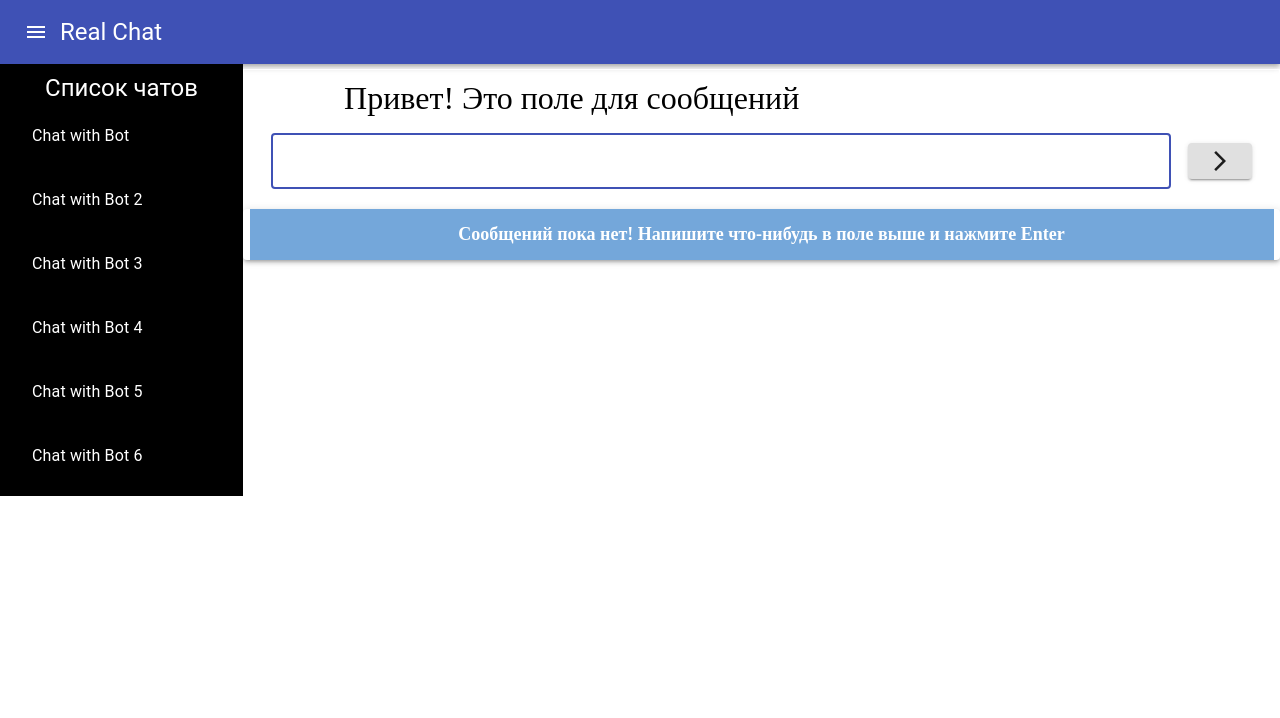
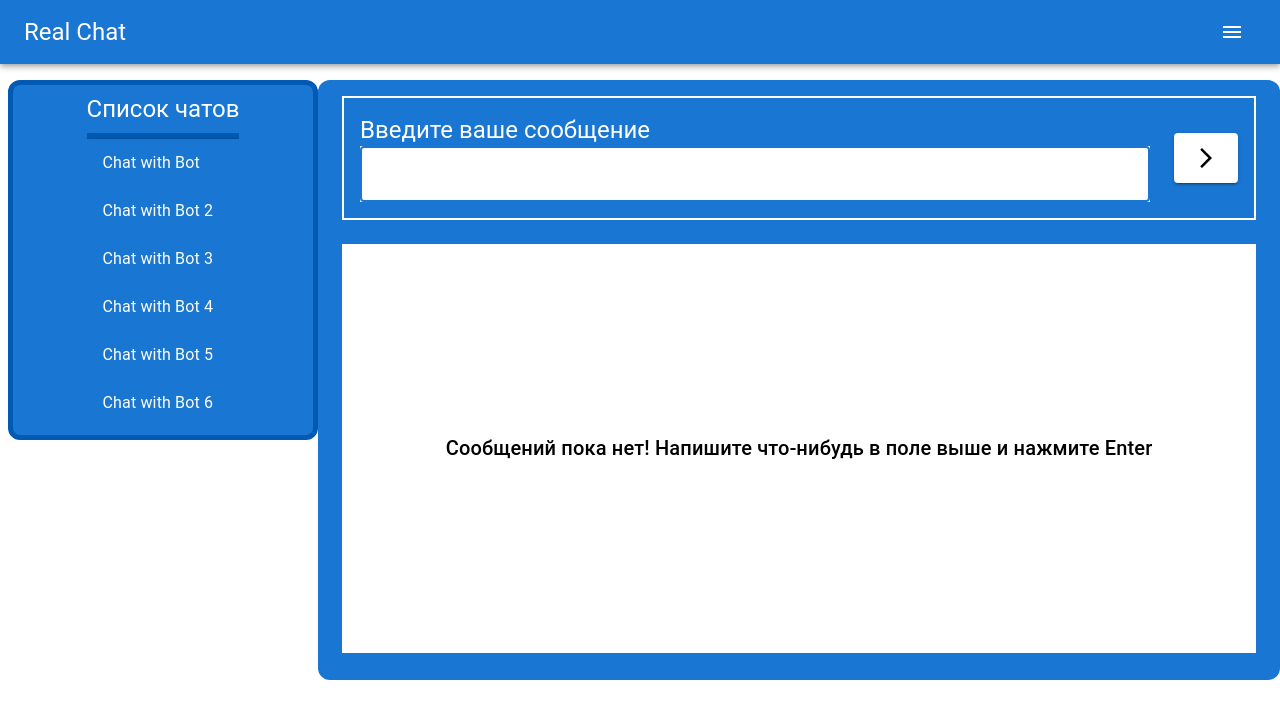
Before and after one commit to Gray-Starling/GeekBrains_react_course, a React (Create React App) app: page / in a window 1280 px wide. Shown: the top 718 px of the page. Built offline with nearby package versions, Linux system fonts and the light colour scheme.

Commit message:
Styles changed

```diff
--- a/src/components/FormUi/FormUi.jsx
+++ b/src/components/FormUi/FormUi.jsx
@@ -1,30 +1,48 @@
 import React from "react";
 import "./FormUi.css";
-import { Button, TextField } from "@material-ui/core";
 import ArrowForwardIosIcon from "@mui/icons-material/ArrowForwardIos";
+import { Box, Button, TextField, Typography } from "@mui/material";
 
 export const FormUi = (props) => {
   return (
-    <form onSubmit={props.onSubmit}>
-      <div className="input">
+    <Box
+      component="form"
+      onSubmit={props.onSubmit}
+      sx={{
+        display: "flex",
+        justifyContent: "space-between",
+        alignItems: "center",
+        border: "2px solid #fff",
+        p: 2,
+      }}
+    >
+      <Box
+        sx={{
+          display: "flex",
+          flexDirection: "column",
+          width: "100%",
+        }}
+      >
+        <Typography variant="h5" component="span" sx={{ color: "#fff" }}>
+          Введите ваше сообщение
+        </Typography>
         <TextField
-          id="outlined-basic"
           variant="outlined"
           autoFocus={true}
+          sx={{ bgcolor: "#fff" }}
           value={props.value}
           onChange={props.onChange}
-          style={{ width: 900 }}
         />
+      </Box>
 
       <Button
         value={props.value}
         type={props.type}
         variant="contained"
-          sx={{ margin: "0 0 0 30px" }}
+        sx={{ ml: 3, height: 50, bgcolor: "#fff" }}
       >
-          <ArrowForwardIosIcon></ArrowForwardIosIcon>
+        <ArrowForwardIosIcon sx={{ color: "#000" }}></ArrowForwardIosIcon>
       </Button>
-      </div>
-    </form>
+    </Box>
   );
 };
--- a/src/components/Header/Header.css
+++ /dev/null
@@ -1,15 +0,0 @@
-.header {
-  display: flex;
-  justify-content: space-around;
-  align-items: center;
-  padding: 10px 5px;
-  background-color: #000;
-  color: #fff;
-}
-
-.nav {
-  display: flex;
-  justify-content: space-between;
-  align-items: center;
-  width: 300px;
-}
--- a/src/components/Header/Header.jsx
+++ b/src/components/Header/Header.jsx
@@ -1,18 +1,18 @@
 import React from "react";
-import "./Header.css";
-import { AppBar, Toolbar, IconButton, Typography } from "@material-ui/core";
+
+import { AppBar, Toolbar, IconButton, Typography } from "@mui/material";
 import MenuIcon from "@mui/icons-material/Menu";
 
 export const Header = () => {
   return (
     <AppBar position="static">
-      <Toolbar>
+      <Toolbar sx={{ display: "flex", justifyContent: "space-between" }}>
+        <Typography variant="h5" component="span">
+          Real Chat
+        </Typography>
         <IconButton size="large" edge="start" color="inherit" aria-label="menu">
           <MenuIcon />
         </IconButton>
-        <Typography variant="h5" component="span" sx={{ flexGrow: 2 }}>
-          Real Chat
-        </Typography>
       </Toolbar>
     </AppBar>
   );
--- a/src/components/Main/ChatMessanger/ChatMessanger.jsx
+++ b/src/components/Main/ChatMessanger/ChatMessanger.jsx
@@ -3,6 +3,7 @@ import { MessageRender } from "./MessageRender/MessageRender";
 import { FormUi } from "../../FormUi/FormUi";
 import "./ChatMessanger.css";
 import { nanoid } from "nanoid";
+import { Container } from "@mui/material";
 
 export const ChatMessanger = () => {
   const author = "Вы";
@@ -32,8 +33,14 @@ export const ChatMessanger = () => {
     }
   }, [messageList]);
   return (
-    <div className="chat-container">
-      <p className="title">Привет! Это поле для сообщений</p>
+    <Container
+      sx={{
+        height: 600,
+        bgcolor: "primary.main",
+        borderRadius: 3,
+        pt: 2,
+      }}
+    >
       <FormUi
         value={inputValue}
         onChange={(ev) => {
@@ -43,6 +50,6 @@ export const ChatMessanger = () => {
         type="submit"
       />
       <MessageRender messageList={messageList} />
-    </div>
+    </Container>
   );
 };
--- a/src/components/Main/ChatMessanger/MessageRender/MessageRender.css
+++ b/src/components/Main/ChatMessanger/MessageRender/MessageRender.css
@@ -1,22 +1,12 @@
-.container {
-  background-color: #74a7da;
-}
-
 .container_full {
   margin: 20px auto;
   padding: 10px;
-  width: 950px;
-  max-height: 500px;
+  width: 100%;
+
+  height: 380px;
   overflow: auto;
   display: flex;
-  flex-direction: column-reverse;
+  flex-direction: column;
   justify-content: flex-start;
   align-items: center;
 }
-
-.empty_msg {
-  font-size: 18px;
-  font-weight: 700;
-  color: #fff;
-  padding: 15px;
-}
--- a/src/components/Main/ChatMessanger/MessageRender/MessageRender.jsx
+++ b/src/components/Main/ChatMessanger/MessageRender/MessageRender.jsx
@@ -1,6 +1,7 @@
 import React, { useRef, useEffect } from "react";
-import { Paper } from "@material-ui/core";
+import { Box, Typography } from "@mui/material";
 import { Message } from "../Messange/Messange";
+import MessageOutlinedIcon from "@mui/icons-material/MessageOutlined";
 import "./MessageRender.css";
 
 export const MessageRender = (props) => {
@@ -12,7 +13,18 @@ export const MessageRender = (props) => {
     }
   }, [props.messageList.length]);
   return (
-    <Paper elevation={3}>
+    <Box
+      sx={{
+        color: "#000",
+        bgcolor: "#fff",
+        display: "flex",
+        flexDirection: "row",
+        justifyContent: "center",
+        alignItems: "center",
+        height: "70%",
+        mt: 3,
+      }}
+    >
       {props.messageList.length ? (
         <div className="container_full">
           {props.messageList.map((item) => (
@@ -27,12 +39,10 @@ export const MessageRender = (props) => {
           <span ref={myRef}></span>
         </div>
       ) : (
-        <div className="container">
-          <div className="empty_msg">
-            Сообщений пока нет! Напишите что-нибудь в поле выше и нажмите Enter
-          </div>
-        </div>
+        <Typography variant="h6" component="span">
+          Сообщений пока нет! Напишите что-нибудь в поле выше и нажмите Enter
+        </Typography>
       )}
-    </Paper>
+    </Box>
   );
 };
--- a/src/components/Main/ChatMessanger/Messange/Messange.css
+++ b/src/components/Main/ChatMessanger/Messange/Messange.css
@@ -1,10 +1,10 @@
 .msg_block {
   margin: 0;
-  width: 80%;
-  background-color: #000;
-  border: 2px solid #fff;
+  width: 100%;
+  background-color: #1976d2;
   font-size: 12px;
   font-weight: 400;
+  margin: 5px 0;
 }
 .msg_header {
   padding: 5px;
@@ -14,7 +14,7 @@
   font-size: 18px;
 }
 .msg_author_user {
-  color: aquamarine;
+  color: #000;
 }
 .msg_text {
   margin: 0 5px;
--- a/src/components/Main/ChatsNav/ChatsNav.jsx
+++ b/src/components/Main/ChatsNav/ChatsNav.jsx
@@ -1,44 +1,43 @@
 import React from "react";
 import { chatList } from "./constants";
 import {
+  Box,
   List,
   ListItem,
   ListItemButton,
   ListItemText,
   Typography,
+  Divider,
 } from "@mui/material";
-import { makeStyles } from "@material-ui/core";
-
-const useStyles = makeStyles({
-  list: {
-    backgroundColor: "#000",
-    width: "300px",
-    color: "#fff",
-    display: "flex",
-    flexDirection: "column",
-    justifyContent: "center",
-    alignItems: "center",
-    padding: "0",
-  },
-  typography: {
-    color: "#fff",
-  },
-});
 
 export const ChatsNav = () => {
-  const style = useStyles();
   return (
-    <List className={style.list}>
-      <Typography className={style.typography} component="span" variant="h5">
+    <Box
+      sx={{
+        bgcolor: "primary.main",
+        color: "#fff",
+        ml: 1,
+        width: 300,
+        borderRadius: 3,
+        border: "5px solid #0059B2",
+        display: "flex",
+        flexDirection: "row",
+        justifyContent: "center",
+      }}
+    >
+      <List>
+        <Typography component="span" variant="h5">
           Список чатов
         </Typography>
+        <Divider sx={{ height: 5, bgcolor: "#0059B2", mt: 1 }} />
         {chatList.map((item) => (
-        <ListItem key={item.id}>
+          <ListItem key={item.id} disablePadding>
             <ListItemButton>
               <ListItemText primary={item.name} />
             </ListItemButton>
           </ListItem>
         ))}
       </List>
+    </Box>
   );
 };
--- a/src/components/Main/Main.jsx
+++ b/src/components/Main/Main.jsx
@@ -2,12 +2,17 @@ import React from "react";
 import "./Main.css";
 import { ChatsNav } from "./ChatsNav/ChatsNav";
 import { ChatMessanger } from "./ChatMessanger/ChatMessanger";
+import { Box } from "@mui/material";
 
 export const Main = () => {
   return (
-    <main className="main">
-      <ChatsNav />
-      <ChatMessanger />
-    </main>
+    <Box display="flex" sx={{ mt: 2 }}>
+      <Box flexGrow={0}>
+        <ChatsNav />
+      </Box>
+      <Box flexGrow={1}>
+        <ChatMessanger />
+      </Box>
+    </Box>
   );
 };
```
Also changed, not shown: src/5.png (added). Lines whose indentation alone changed are shown as unchanged.
